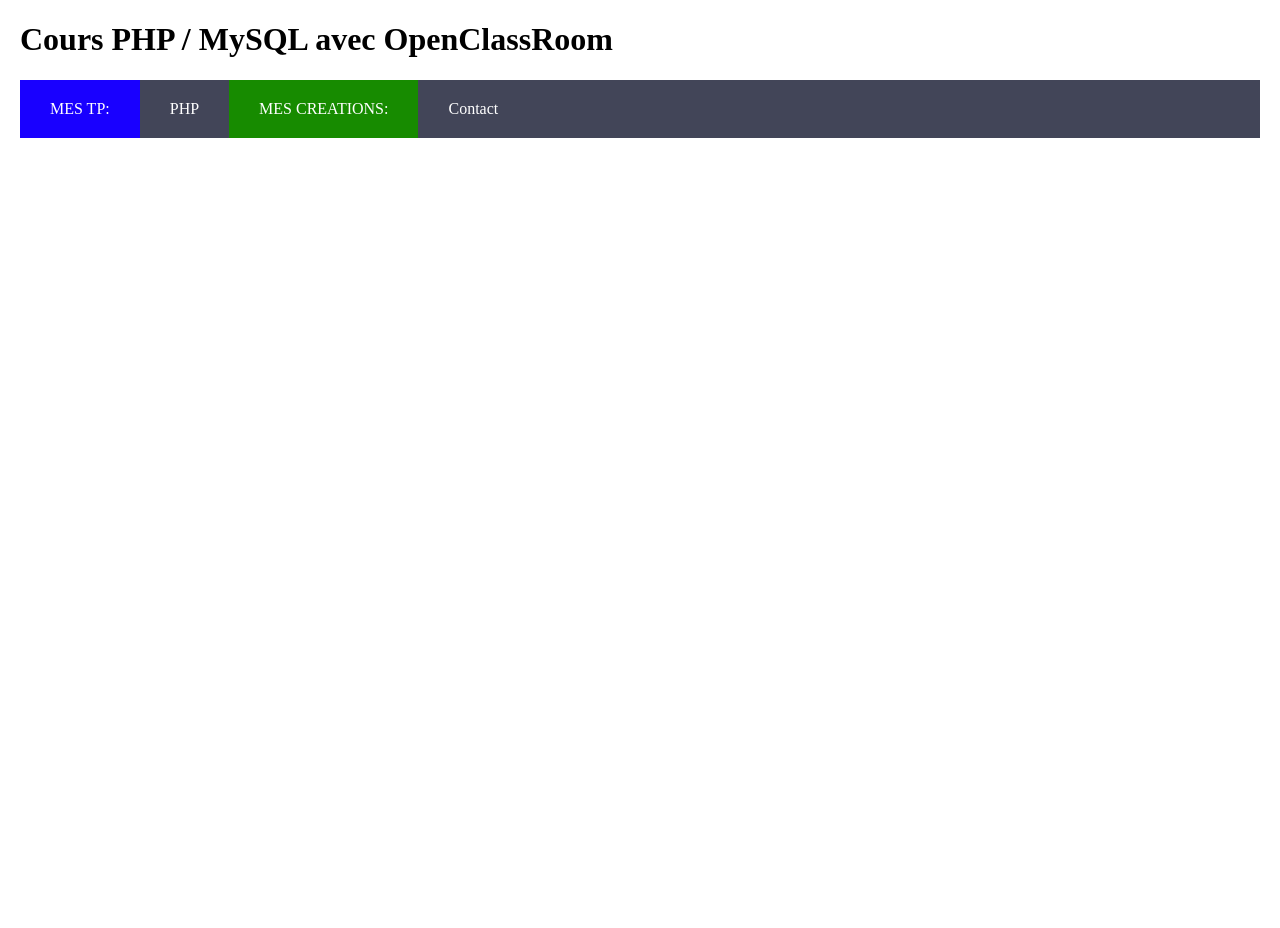
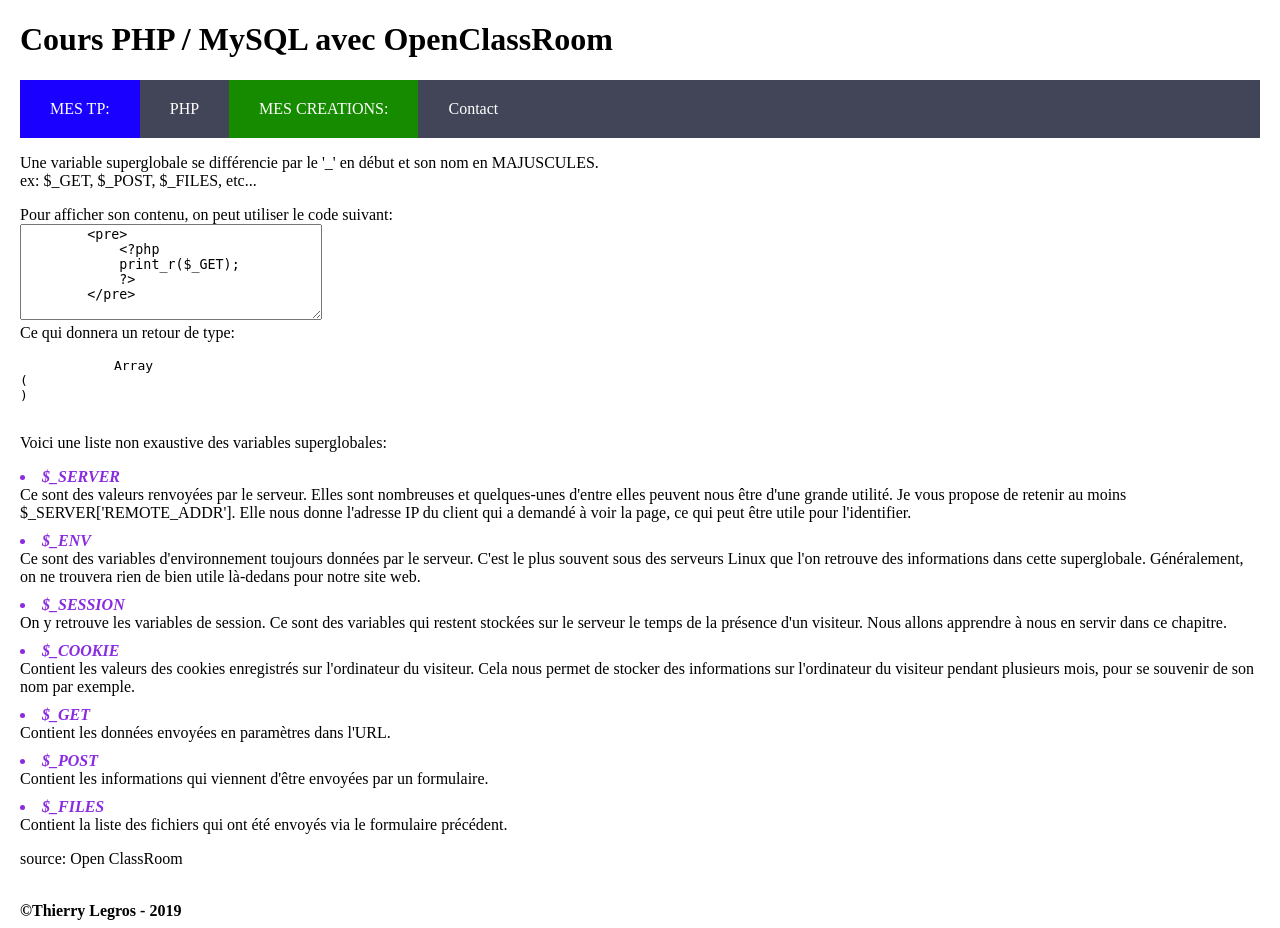
Before and after one commit to ThierryLegrosORT/PHP-MySQL, a PHP site: page /variables_superglobales.php in a window 1280 px wide. Before the commit the page ends 138 px from the top, so only its background shows below. Run offline with PHP 8.4, Linux system fonts and the light colour scheme.

Commit message:
Fin superglobales + init sessions & cookies

```diff
--- a/css/main.css
+++ b/css/main.css
@@ -3,3 +3,9 @@ max-width: 100%;
 margin-left: 20px;
 margin-right: 20px;
 }
+li.superglobales{
+    font-style: italic;
+    font-weight: bold;
+    color: blueviolet;
+    margin-top: 10px;
+}
--- a/variables_superglobales.php
+++ b/variables_superglobales.php
@@ -1,16 +1,49 @@
 <!DOCTYPE html>
 <html lang="en">
+
 <head>
     <meta charset="UTF-8">
     <meta name="viewport" content="width=device-width, initial-scale=1.0">
     <meta http-equiv="X-UA-Compatible" content="ie=edge">
     <title>Variables superglobales</title>
 </head>
+
 <body>
     <?php
     require_once("header.php");
     require_once("menu.php");
     ?>
+    <p>Une variable superglobale se différencie par le '_' en début et son nom en MAJUSCULES.<br />
+        ex: $_GET, $_POST, $_FILES, etc... </p>
+    <p>Pour afficher son contenu, on peut utiliser le code suivant:<br />
+        <textarea rows="6" cols="35">
+        <pre>
+            &lt;?php
+            print_r($_GET);
+            ?&gt;
+        </pre>
+        </textarea><br />
+        Ce qui donnera un retour de type:<br />
+        <pre>
+            <?php
+            print_r($_GET);
+            ?>
+        </pre>
+    </p>
+    <p>
+        Voici une liste non exaustive des variables superglobales:
+        <li class="superglobales">$_SERVER</li>Ce sont des valeurs renvoyées par le serveur. Elles sont nombreuses et quelques-unes d'entre elles peuvent nous être d'une grande utilité. Je vous propose de retenir au moins $_SERVER['REMOTE_ADDR']. Elle nous donne l'adresse IP du client qui a demandé à voir la page, ce qui peut être utile pour l'identifier.
+        <li class="superglobales">$_ENV</li>Ce sont des variables d'environnement toujours données par le serveur. C'est le plus souvent sous des serveurs Linux que l'on retrouve des informations dans cette superglobale. Généralement, on ne trouvera rien de bien utile là-dedans pour notre site web.
+        <li class="superglobales">$_SESSION</li>On y retrouve les variables de session. Ce sont des variables qui restent stockées sur le serveur le temps de la présence d'un visiteur. Nous allons apprendre à nous en servir dans ce chapitre.
+        <li class="superglobales">$_COOKIE</li>Contient les valeurs des cookies enregistrés sur l'ordinateur du visiteur. Cela nous permet de stocker des informations sur l'ordinateur du visiteur pendant plusieurs mois, pour se souvenir de son nom par exemple.
+        <li class="superglobales">$_GET</li>Contient les données envoyées en paramètres dans l'URL.
+        <li class="superglobales">$_POST</li>Contient les informations qui viennent d'être envoyées par un formulaire.
+        <li class="superglobales">$_FILES</li>Contient la liste des fichiers qui ont été envoyés via le formulaire précédent.
+    </p>
+    <p>source: Open ClassRoom</p>
 
 </body>
+
 </html>
+<?php
+require('footer.php');
```
Also changed, not shown: sessions_cookies.php (added).
